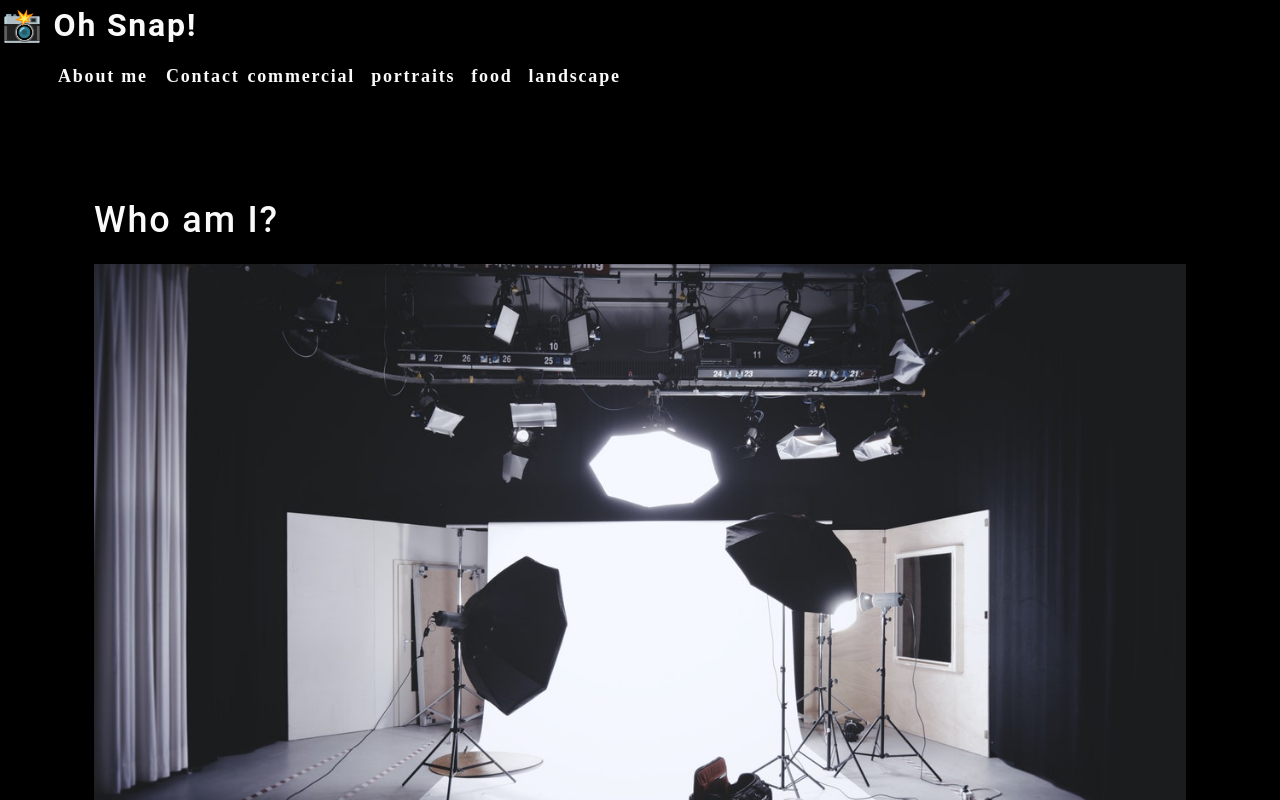
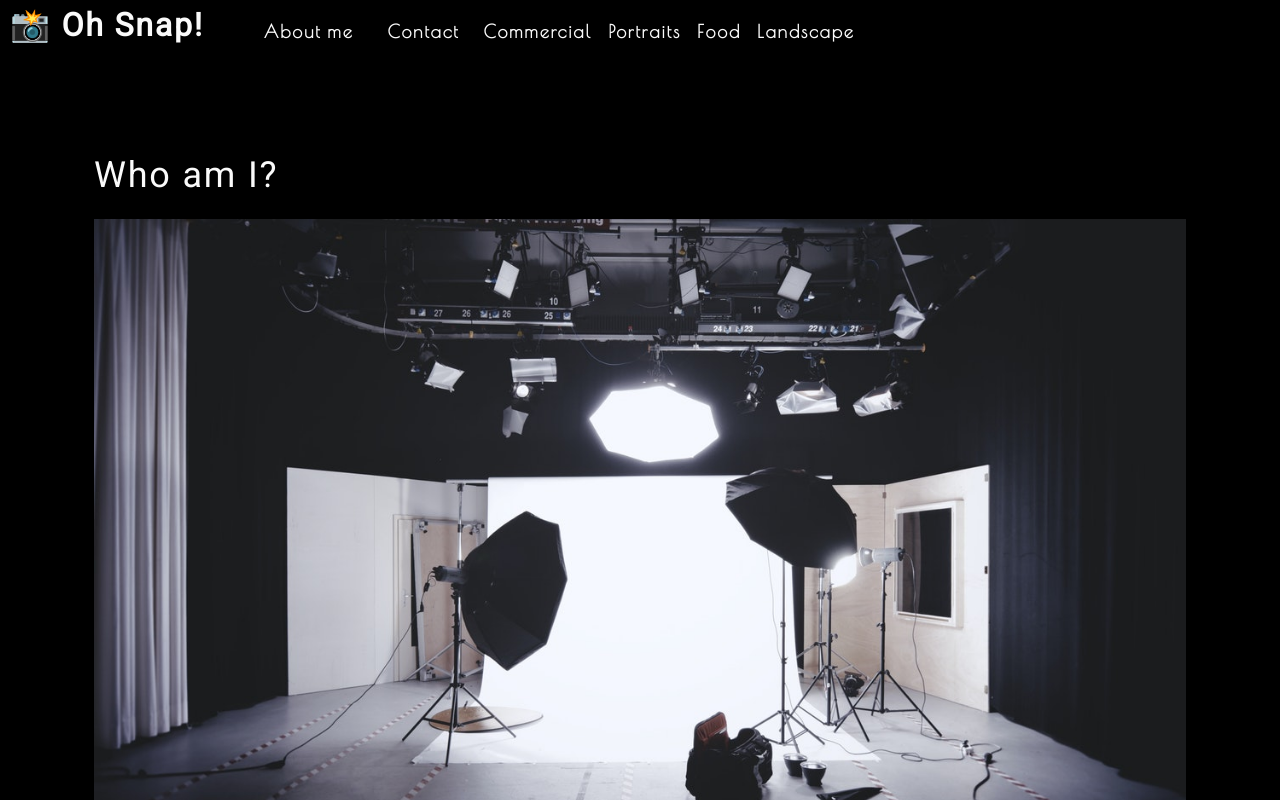
Before and after one commit to H0RSESH0E/reactError, a React (Create React App) app: page / in a window 1280 px wide. Shown: the top 800 px of the page. Built offline with nearby package versions, Linux system fonts and the light colour scheme.

Commit message:
Code Snapshot 20.1

```diff
--- a/public/index.html
+++ b/public/index.html
@@ -1,20 +1,20 @@
 <!DOCTYPE html>
 <html lang="en">
+
 <head>
   <meta charset="utf-8" />
   <link rel="icon" href="%PUBLIC_URL%/favicon.ico" />
   <meta name="viewport" content="width=device-width, initial-scale=1" />
   <meta name="theme-color" content="#000000" />
-    <meta
-      name="description"
-      content="Web site created using create-react-app"
-    />
+  <meta name="description" content="Web site created using create-react-app" />
   <link rel="apple-touch-icon" href="%PUBLIC_URL%/logo192.png" />
   <!--
       manifest.json provides metadata used when your web app is installed on a
       user's mobile device or desktop. See https://developers.google.com/web/fundamentals/web-app-manifest/
     -->
   <link rel="manifest" href="%PUBLIC_URL%/manifest.json" />
+  <link href="https://fonts.googleapis.com/css2?family=Poiret+One&display=swap" rel="stylesheet">
+  <link href="https://fonts.googleapis.com/css?family=Roboto&display=swap" rel="stylesheet">
   <!--
       Notice the use of %PUBLIC_URL% in the tags above.
       It will be replaced with the URL of the `public` folder during the build.
@@ -26,6 +26,7 @@
     -->
   <title>React App</title>
 </head>
+
 <body>
   <noscript>You need to enable JavaScript to run this app.</noscript>
   <div id="root"></div>
@@ -40,4 +41,5 @@
       To create a production bundle, use `npm run build` or `yarn build`.
     -->
 </body>
+
 </html>
--- a/src/components/About/index.js
+++ b/src/components/About/index.js
@@ -1,12 +1,19 @@
-import converImage from '../../assets/cover/cover-image.jpg';
+import React from 'react'
+import coverImage from "../../assets/cover/cover-image.jpg";
 
 function About() {
-    return (
-      <section className="my-5">
-        <h1 id="about">Who am I?</h1>
-        <img src={converImage} className="my-2" style={{width: "100%" }} alt="cover" />
-      </section>
-    );
-  }
 
-  export default About;
+  return (
+    <section className="my-5" >
+      <h1 id="about">Who am I?</h1>
+      <img src={coverImage} className="my-2" style={{ width: "100%" }} alt="cover" />
+      <div className="my-2">
+        <p>
+          Lorem ipsum dolor sit amet, consectetur adipiscing elit. Donec bibendum turpis sed ex condimentum molestie. Mauris condimentum lectus ut ornare dignissim. Mauris faucibus urna mi, ac feugiat metus aliquam maximus. Proin aliquam justo nec diam vulputate vestibulum. Aenean sollicitudin nulla at nisi ornare, nec suscipit massa eleifend. Morbi tristique justo vel turpis sollicitudin, et tristique velit convallis. In hac habitasse platea dictumst. Phasellus mattis nunc sed orci consequat laoreet. Praesent id nisl nibh. Curabitur imperdiet ultricies mollis. In hac habitasse platea dictumst.
+      </p>
+      </div>
+    </section>
+  )
+}
+
+export default About
--- a/src/components/Nav/index.js
+++ b/src/components/Nav/index.js
@@ -1,22 +1,20 @@
+import React from "react";
+import { capitalizeFirstLetter } from "../../utils/helpers";
+
 function Nav() {
-    const categories = [
-        {
-            name: "commercial",
-            description:
-                "Photos of grocery stores, food trucks, and other commercial projects",
-        },
-        { name: "portraits", description: "Portraits of people in my life" },
-        { name: "food", description: "Delicious delicacies" },
-        {
-            name: "landscape",
-            description: "Fields, farmhouses, waterfalls, and the beauty of nature",
-        },
+  const  categories = [
+    { name: 'commercial', description: 'Photos of grocery stores, food trucks, and other commercial projects' },
+    { name: 'portraits', description: 'Portraits of people in my life' },
+    { name: 'food', description: 'Delicious delicacies' },
+    { name: 'landscape', description: 'Fields, farmhouses, waterfalls, and the beauty of nature' }
   ];
- function categorySelected(name) {
-     console.log(`${name} clicked`);
+
+  const handleClick = () => {
+    console.log("click handled")
   }
+
   return (
-        <header>
+    <header data-testid="header" className="flex-row px-1">
       <h2>
         <a href="/">
           <span role="img" aria-label="camera"> 📸</span> Oh Snap!
@@ -25,20 +23,24 @@
       <nav>
         <ul className="flex-row">
           <li className="mx-2">
-                        <a href="#about">
+            <a href="#about" onClick={() => handleClick()}>
               About me
             </a>
           </li>
-                    <li>
-                        <span>Contact</span>
-                    </li>
-                    {categories.map((category) => (
-                        <li className="mx-1" key={category.name}>
-                            <span onClick={() => categorySelected(category.name)}>
-                                {category.name}
+          <li className={"mx-2"}>
+            <span onClick={() => handleClick()}>
+              Contact
             </span>
           </li>
-                    ))}
+          {
+            categories.map((category) => (
+              <li className="mx-1" key={category.name} >
+                <span onClick={() => { handleClick(); }}>
+                 {capitalizeFirstLetter(category.name)}
+                </span>
+              </li>
+            ))
+          }
         </ul>
       </nav>
     </header>
--- a/src/index.css
+++ b/src/index.css
@@ -1,18 +1,3 @@
-body {
-  margin: 0;
-  font-family: -apple-system, BlinkMacSystemFont, 'Segoe UI', 'Roboto', 'Oxygen',
-    'Ubuntu', 'Cantarell', 'Fira Sans', 'Droid Sans', 'Helvetica Neue',
-    sans-serif;
-  -webkit-font-smoothing: antialiased;
-  -moz-osx-font-smoothing: grayscale;
-}
-
-code {
-  font-family: source-code-pro, Menlo, Monaco, Consolas, 'Courier New',
-    monospace;
-}
-
-
 
 main {
 	margin: 0 auto;
```
Also changed, not shown: package.json (+12 -8 lines), src/App.js (+4 -4 lines), src/index.js (+4 -4 lines), src/reportWebVitals.js (indentation only), 1 other file (tests, documents, lock files or other folders). Lines whose indentation alone changed are shown as unchanged.
